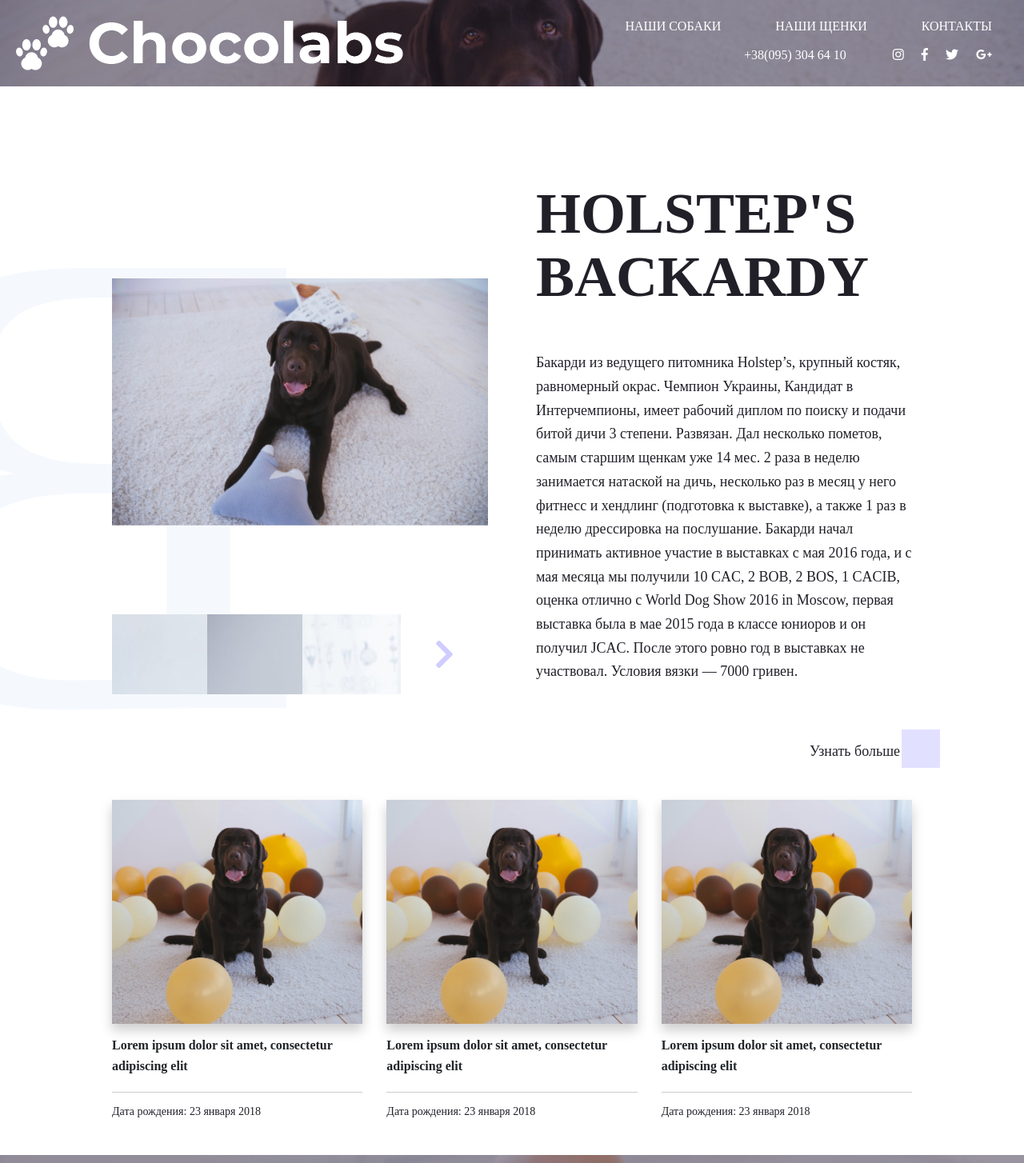
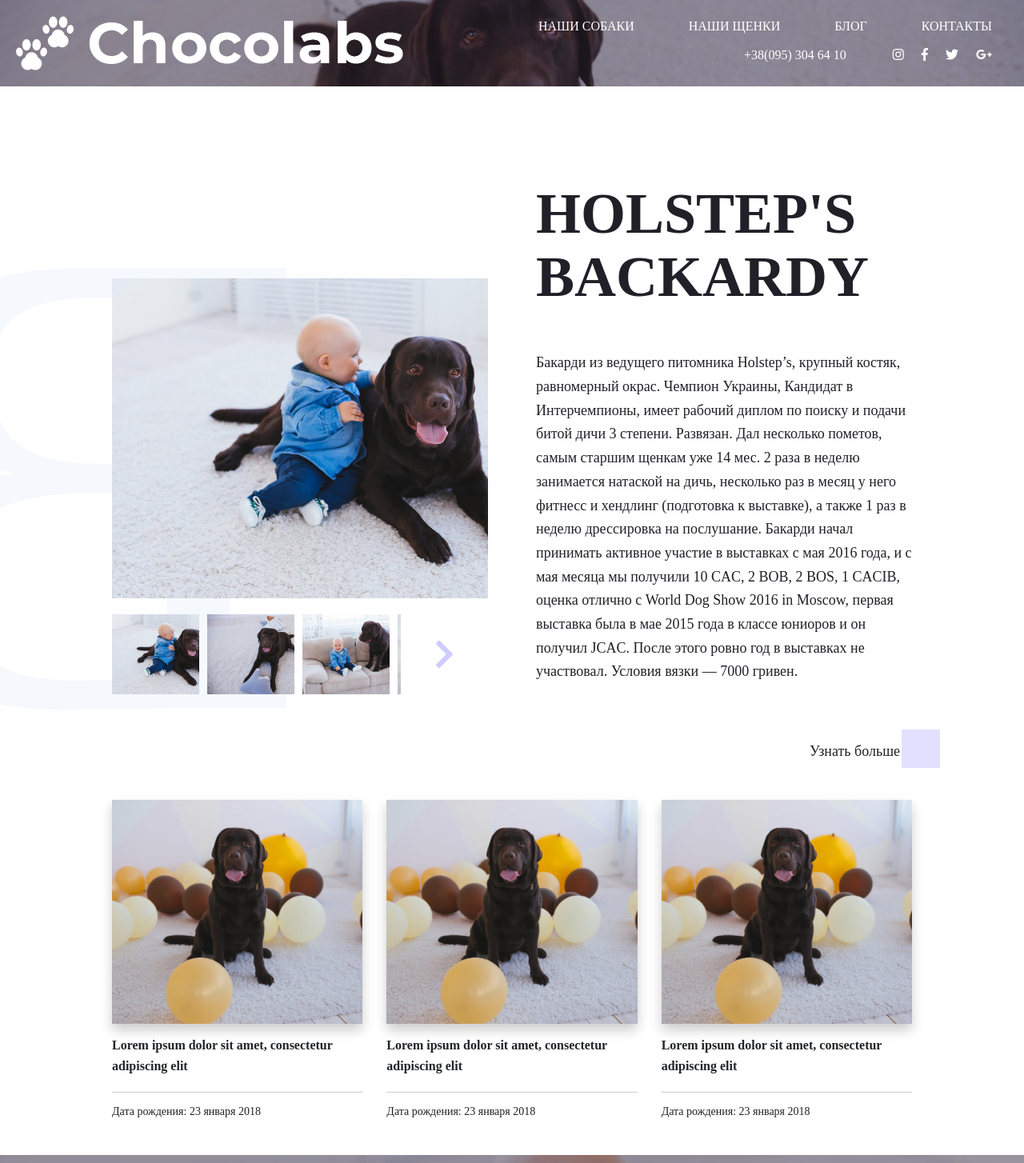
Before and after one commit to BahrovaSasha/chocolabs, a PHP site: page /one_puppi.html in a window 1280 px wide. Shown: the top 1454 px of the page at 80% size. Run offline with PHP 8.4, Linux system fonts and the light colour scheme; some libraries are stand-ins or nearby versions; some web fonts are replaced.

Commit message:
fixed dogs and puppies

```diff
--- a/app/one_puppi.html
+++ b/app/one_puppi.html
@@ -35,7 +35,7 @@
 				<ul class="flex_menu">
 					<li><a href="#">Наши собаки</a></li>
 					<li><a href="#">Наши щенки</a></li>
-					<!-- <li><a href="#">Галерея</a></li> -->
+					<li><a href="#">Блог</a></li>
 					<li><a href="#">Контакты</a></li>
 				</ul>
 			</nav>
@@ -64,36 +64,73 @@
 				<div class="dogs_photos col-md-6 col-xs-12 left_column">
 
 					<div class="one_photo_slider">
+
+							<div class="img_main_carousel">
+								<img src="img\dog1.jpg" alt="">
+							</div>
+							<div class="img_main_carousel">
 								<img src="img\dog2.jpg" alt="">
 							</div>
 
-					<div class="small_carousel">
-						<div class="small_dog_img">
+
+							<div class="img_main_carousel">
+								<img src="img\dog7.jpg" alt="">
+							</div>
+
+
+							<div class="img_main_carousel">
 								<img src="img\dog8.jpg" alt="">
 							</div>
-						<div class="small_dog_img">
-							<img src="img\dog3.jpg" alt="">
+
+
+							<div class="img_main_carousel">
+								<img src="img\dog6.jpg" alt="">
 							</div>
-						<div class="small_dog_img">
-							<img src="img\dog4.jpg" alt="">
+
 					</div>
-						<div class="small_dog_img">
+
+					<div class="small_carousel">
+						<div class="img_dog_wrap">
+							<div class="img_dog_carousel">
+								<img src="img\dog1.jpg" alt="">
+							</div>
+						</div>
+						<div class="img_dog_wrap">
+							<div class="img_dog_carousel">
+								<img src="img\dog2.jpg" alt="">
+							</div>
+						</div>
+						<div class="img_dog_wrap">
+							<div class="img_dog_carousel">
 								<img src="img\dog7.jpg" alt="">
 							</div>
-						<div class="small_dog_img">
+						</div>
+						<div class="img_dog_wrap">
+							<div class="img_dog_carousel">
 								<img src="img\dog8.jpg" alt="">
 							</div>
-					</div><!--карусель фоток собаки-->
 						</div>
+						<div class="img_dog_wrap">
+							<div class="img_dog_carousel">
+								<img src="img\dog6.jpg" alt="">
+							</div>
+						</div>
+					</div>
+				</div>
+
+
+
+
 					<div class="col-md-6 col-xs-12 right_column">
 						<div class="dogs_info">
-						<h2 class="dark_h">Holstep's backardy</h2>
+							<h2 class="dark_h"><span>Holstep's backardy</span></h2>
 							<p>Бакарди из ведущего питомника Holstep’s, крупный костяк, равномерный окрас. Чемпион Украины, Кандидат в Интерчемпионы, имеет рабочий диплом по поиску и подачи битой дичи 3 степени. Развязан. Дал несколько пометов, самым старшим щенкам уже 14 мес. 2 раза в неделю занимается натаской на дичь, несколько раз в месяц у него фитнесс и хендлинг (подготовка к выставке), а также 1 раз в неделю дрессировка на послушание. Бакарди начал принимать активное участие в выставках с мая 2016 года, и с мая месяца мы получили 10 CAC, 2 BOB, 2 BOS, 1 CACIB, оценка отлично с World Dog Show 2016 in Moscow, первая выставка была в мае 2015 года в классе юниоров и он получил JCAC. После этого ровно год в выставках не участвовал. Условия вязки — 7000 гривен.</p>
 							<a href="#" class="more_inf"><span>Узнать больше</span></a>
 						</div>
 					</div>
 				</div>
 			</div>
+
 
 		<div class="row">
 			<div class="puppi_wrap col-md-4 col-xs-12">
--- a/app/scss/main.scss
+++ b/app/scss/main.scss
@@ -1214,10 +1214,33 @@ body {
 			    margin: 0 auto;
 			    // left: -50%;
 			    // top: 50%;
+					@include md{
+						width: 100%;
+				    height: auto;
+					}
+					@include sm{
+						width: auto;
+				    height: 100%;
+					}
+				}
+				@include lg{
+					height: 35rem;
+				}
+
+				@include sm{
+					height: 25rem;
 				}
 			}
+			@include lg{
+				height: 35rem;
+			}
+			@include sm{
+				height: 25rem;
+			}
 		}
-
+		@include md{
+			top:0;
+		}
     // .big_dog_img{
     //   width: 40rem;
     //   margin-top: 8rem;
@@ -1349,40 +1372,19 @@ body {
     padding-top: 3rem;
   }
 }
-.one_dog_info{
-  padding: 4rem 0;
-  @include md{
-    padding: 0;
-  }
-  .dogs_info{
-    position: relative;
-    display: flex;
-    flex-direction: column;
-    align-items: flex-end;
-    justify-content: space-between;
-    .more_inf{
-      padding-top: 4rem;
-      right: 1.5rem;
-      bottom: 0.5rem;
-    }
-  }
-}
+
+
+
+
+
+
   @include md{
     padding: 6rem 0;
   }
-  h5{
-    font-size: 2rem;
-    text-transform: uppercase;
-    padding: 2.4rem 0;
-  }
-  ul{
-    padding: 2rem 0;
-    li{
-      font-family: $text-font;
-      font-size: 1.8rem;
-      padding: 0.6rem 0;
-    }
-  }
+
+	@include md{
+		padding: 0;
+	}
 }//////////////////////карусель маленькая
 
 	.footer_background{
```
Also changed, not shown: app/js/common.js (+12 -1 lines), app/one_dog.html (+1 -60 lines), app/scss/_one_dog.scss (+33 -3 lines), app/css/main.min.css, app/js/scripts.min.js. Lines whose indentation alone changed are shown as unchanged.
